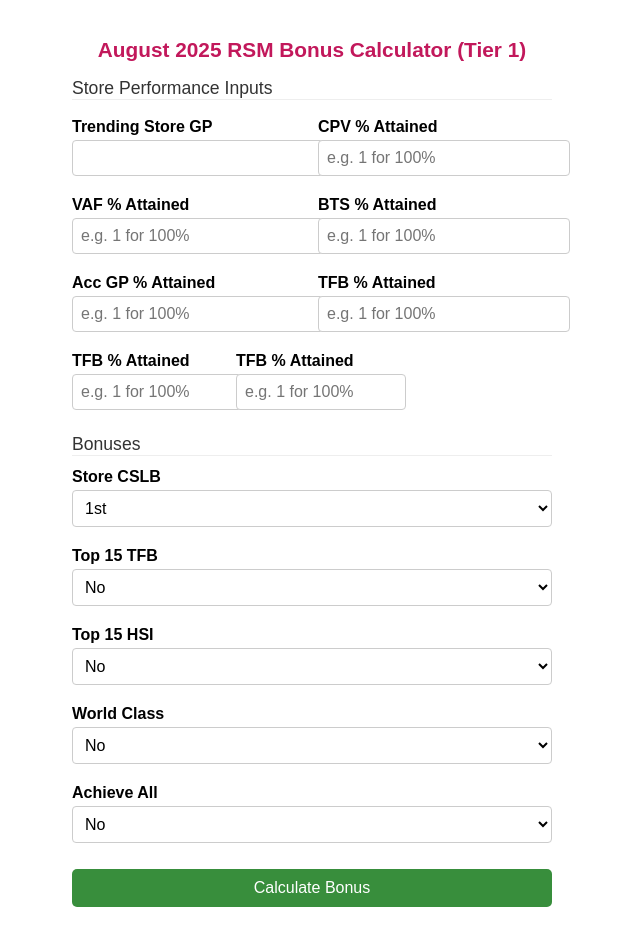
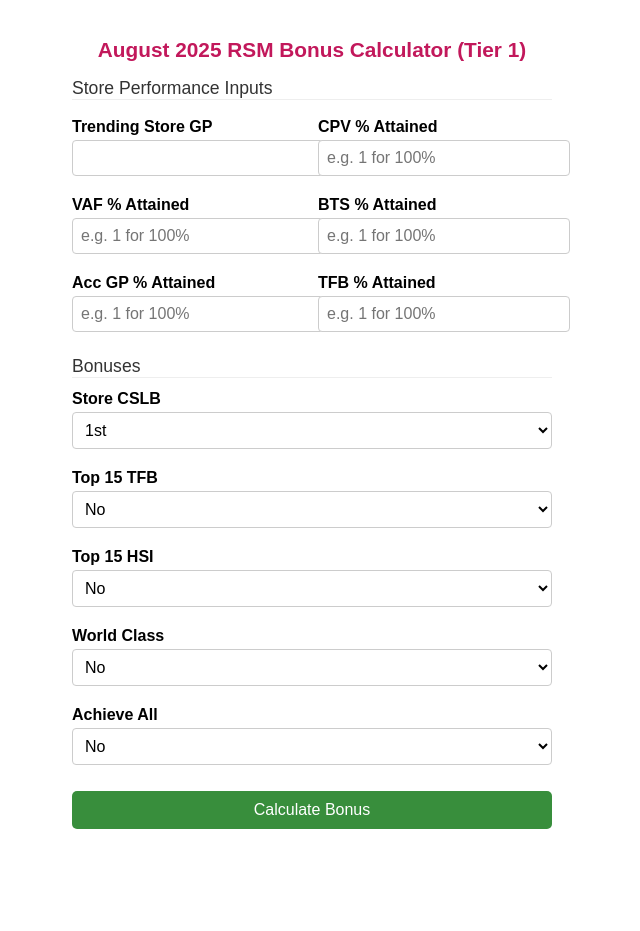
Before and after one commit to starke322-create/rsm-bonus-tier1, a plain HTML site: page index.html in a window 1280 px wide. Shown: the whole page, without its empty margins (328-968 px from the left). After the commit the page ends 853 px from the top, so only its background shows below. Drawn offline with Linux system fonts and the light colour scheme.

Commit message:
Update index.html

```diff
--- a/index.html
+++ b/index.html
@@ -116,17 +116,6 @@
           <label for="tfb">TFB % Attained</label>
           <input type="number" id="tfb" required min="0" max="2" step="0.01" placeholder="e.g. 1 for 100%">
         </div>
-      </div>
-      <div class="input-row">
-        <div class="input-col">
-          <label for="tfb">TFB % Attained</label>
-          <input type="number" id="tfb" required min="0" max="2" step="0.01" placeholder="e.g. 1 for 100%">
-        </div>
-        <div class="input-col">
-          <label for="tfb">TFB % Attained</label>
-          <input type="number" id="tfb" required min="0" max="2" step="0.01" placeholder="e.g. 1 for 100%">
-        </div>
-        <div class="input-col"></div>
       </div>
 
       <div class="section-title">Bonuses</div>
```
